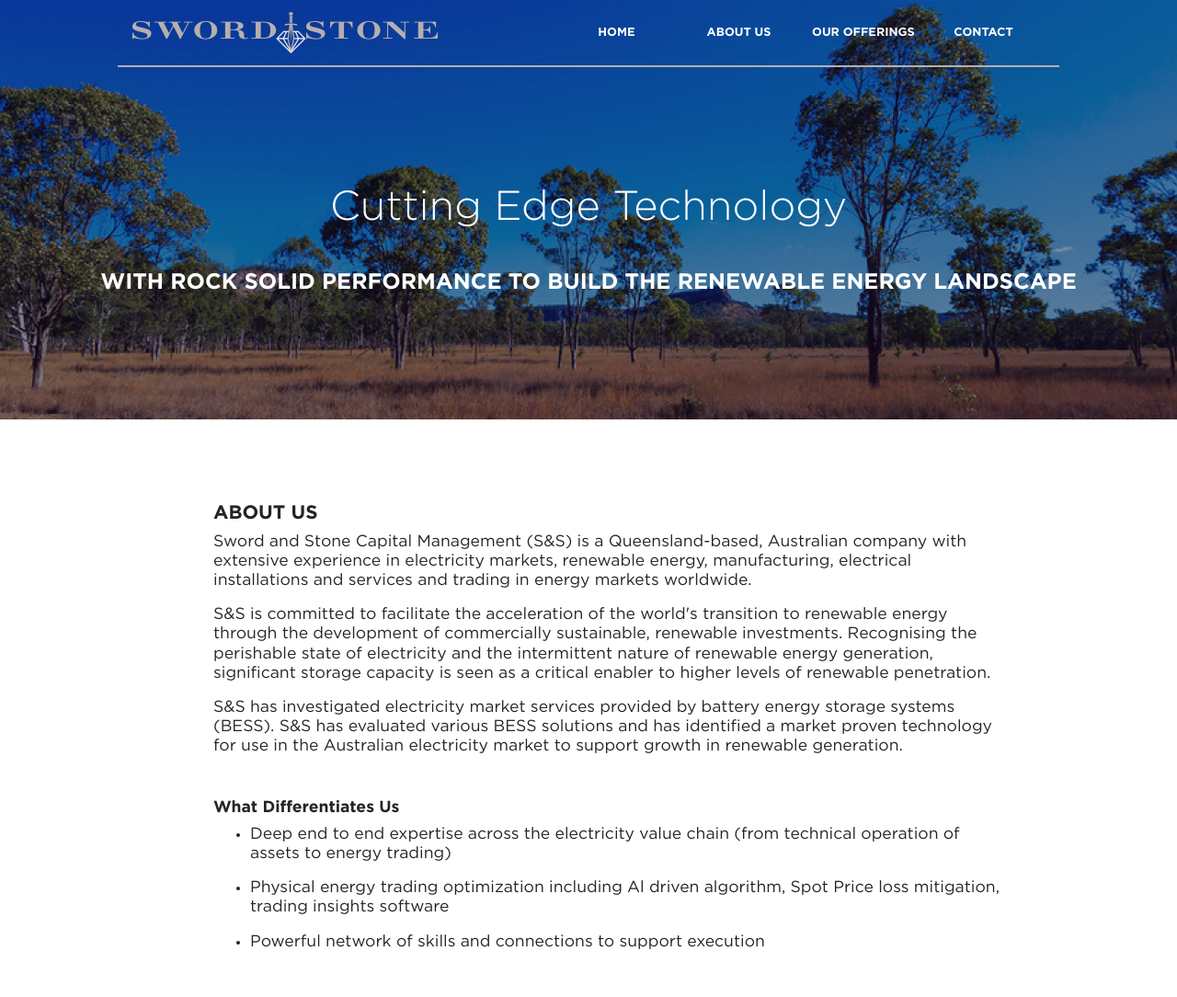
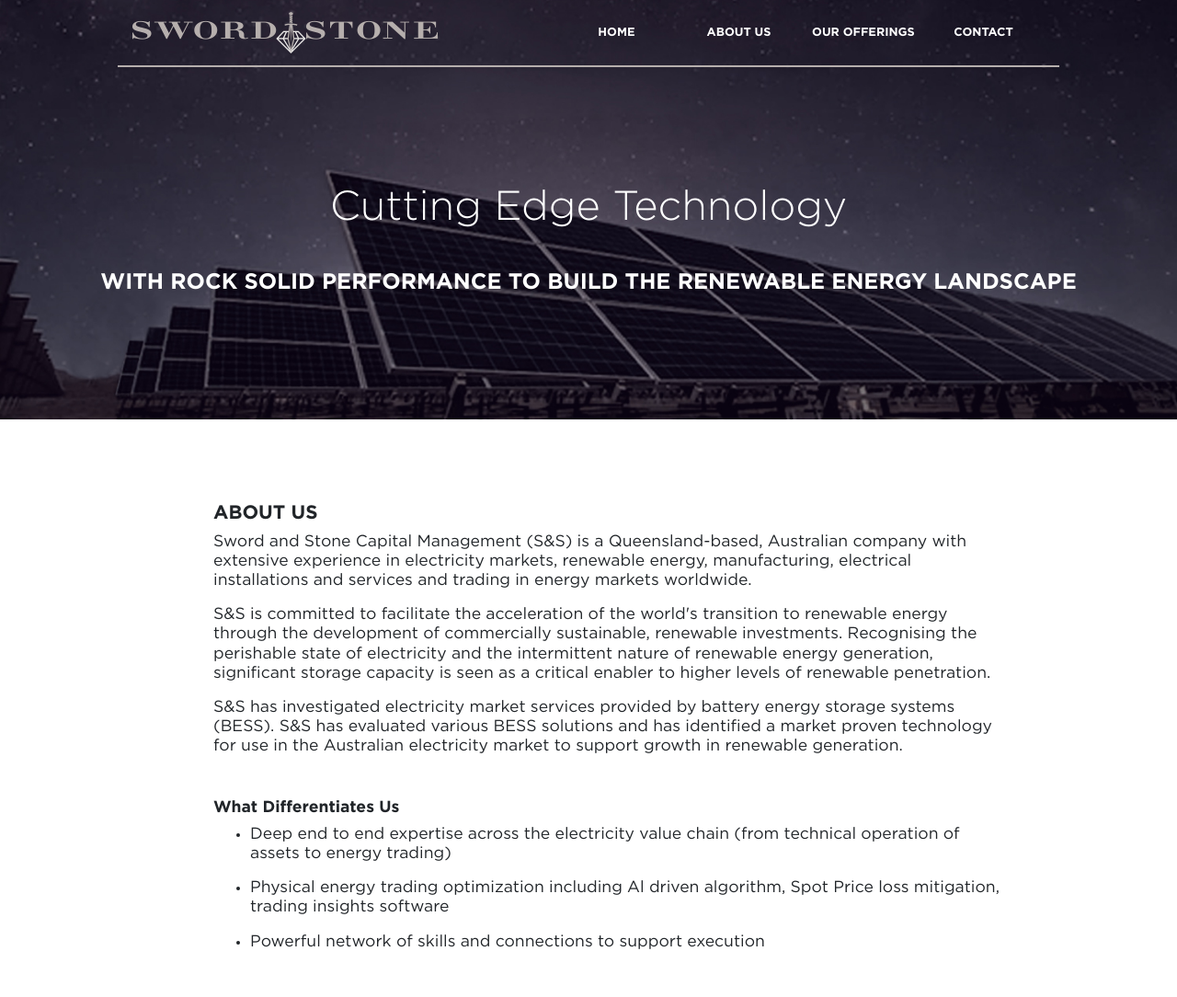
Before and after one commit to swordandstone/homepage, a website: page about-us.html in a window 1280 px wide. Shown: the top 1084 px of the page at 92% size. Drawn offline with nearby package versions, Linux system fonts and the light colour scheme.

Commit message:
homepage change

```diff
--- a/about-us.html
+++ b/about-us.html
@@ -17,7 +17,7 @@
     <link rel="stylesheet" href="https://fonts.googleapis.com/icon?family=Material+Icons">
 </head>
 <body>
-<header class="banner banner-outback header">
+<header class="banner banner-outback header" style="background-image: url('/images/Home-banner.jpg')">
     <nav class="navbar navbar-expand-lg">
         <a class="navbar-brand mr-auto" href="/"><img class="navbar-logo" src="images/logo2.png" alt="Sword+Stone"></a>
         <ul class="navbar-nav">
```
